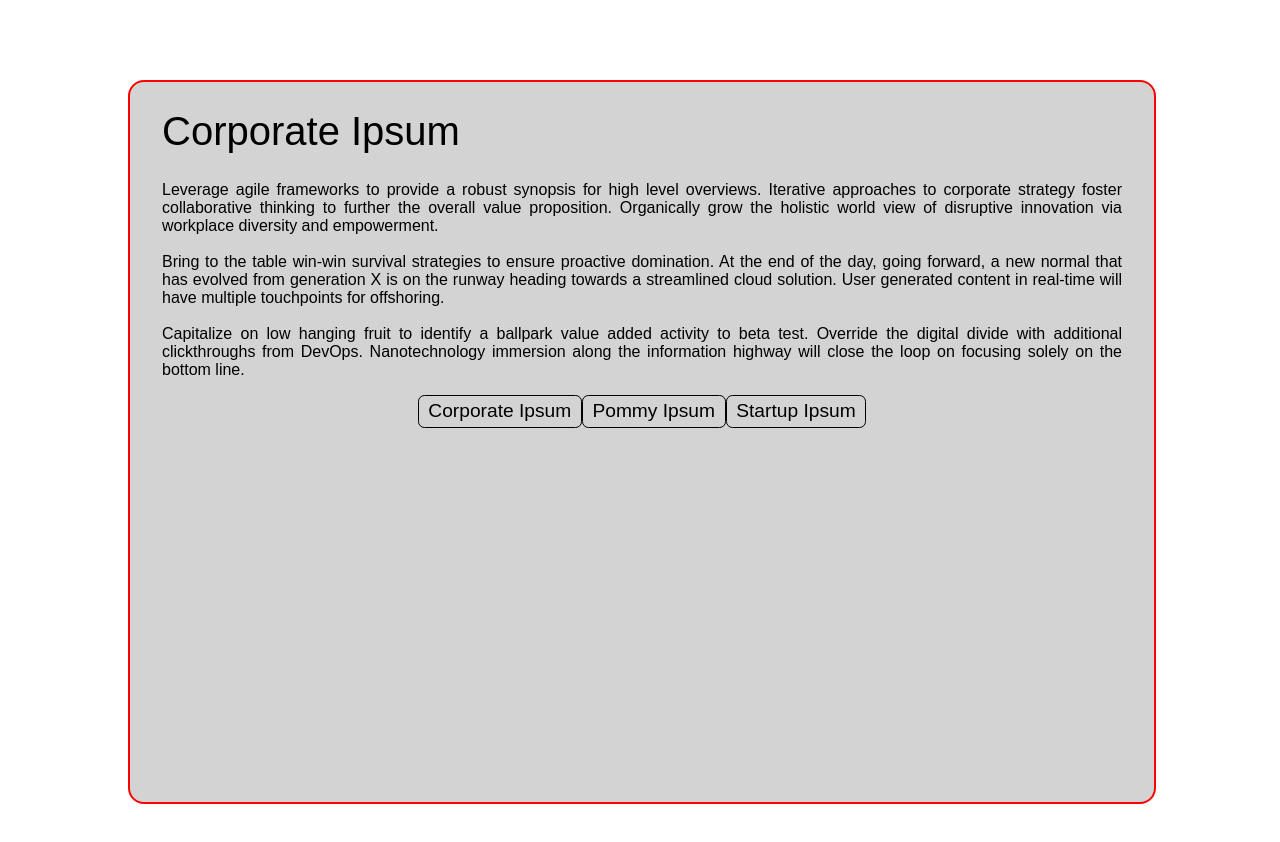
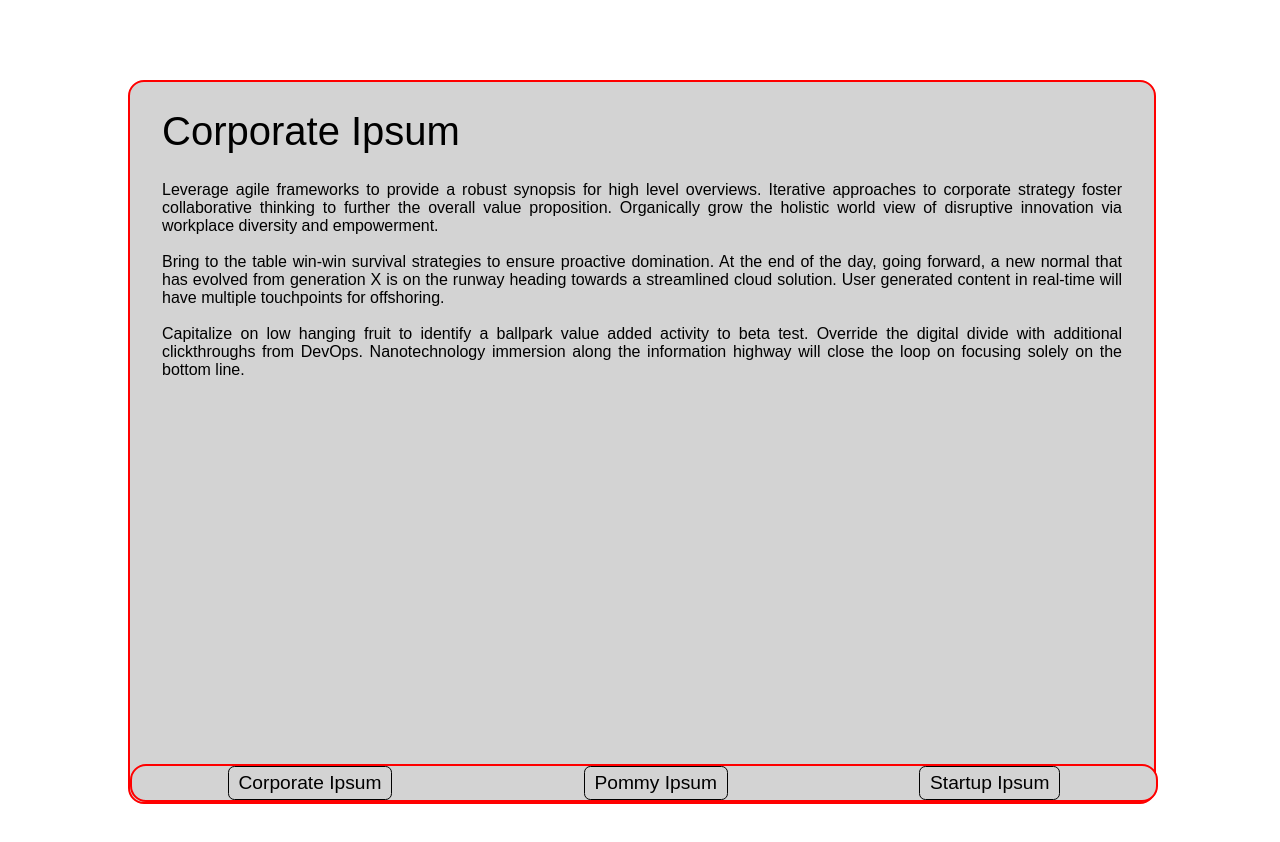
Before and after one commit to hiwenny/alexandreact, a React (Create React App) app: page / in a window 1280 px wide. Shown: the top 842 px of the page. Built offline with nearby package versions, Linux system fonts and the light colour scheme.

Commit message:
Added sub-container to article navigation, docket nav to bottom of article container

```diff
--- /dev/null
+++ b/src/components/article-nav-button.js
@@ -0,0 +1,12 @@
+import React from 'react';
+require('../styles/article.css');
+
+const ArticleNavButton = ({title=null}) => {
+    return (
+        <div className="article-nav-button">
+            {title}
+        </div>
+    );
+}
+
+export default ArticleNavButton;
--- a/src/components/article-nav.js
+++ b/src/components/article-nav.js
@@ -1,10 +1,11 @@
 import React from 'react';
+import { ArticleNavButton } from './index.js';
 require('../styles/article.css');
 
-const ArticleNav = ({title=[]}) => {
+const ArticleNav = ({articles=[]}) => {
     return (
-        <div className="article-nav-button">
-            {title}
+        <div className="article-nav">
+            {articles.length>0 && articles.map((val, i) => <ArticleNavButton title={val.title} key={i} />)}
         </div>
     );
 }
--- a/src/components/index.js
+++ b/src/components/index.js
@@ -1,7 +1,9 @@
 import ArticleBody from './article-body.js'
 import ArticleNav from './article-nav.js'
+import ArticleNavButton from './article-nav-button.js'
 
 export {
     ArticleBody,
-    ArticleNav
+    ArticleNav,
+    ArticleNavButton
 }
--- a/src/containers/article.js
+++ b/src/containers/article.js
@@ -10,7 +10,7 @@
     return (
       <div className="article-container">
         <ArticleBody article={tempdata[0]} />
-        {tempdata.length>0 && tempdata.map((val, i) => <ArticleNav title={val.title} key={i} />)}
+        <ArticleNav articles={tempdata} />
       </div>
     );
   }
--- a/src/styles/article.scss
+++ b/src/styles/article.scss
@@ -1,15 +1,24 @@
 @import "main.scss";
 
 .article-container {
-    @include test;
+    @include test-div;
     min-height: 90vh;
     margin: 10vh 10vw;
     width: 80vw;
+    position: relative;
     .article-body {
         white-space: pre-wrap;
         padding: 0 2rem;
         text-align: justify;
     }
+    .article-nav {
+        @include test-div;
+        position: absolute;
+        left: 0;
+        bottom: 0;
+        display: inline-flex;
+        width: 100%;
+        justify-content: space-around;
         .article-nav-button {
             display: inline-block;
             padding: 0.3rem 0.6rem;
@@ -18,3 +27,4 @@
             font-size: 1.2rem;
         }
     }
+}
--- a/src/styles/main.scss
+++ b/src/styles/main.scss
@@ -33,7 +33,7 @@
 }
 
 //for setting up new divs
-@mixin test {
+@mixin test-div {
   border: 2px solid red;
   border-radius: 1rem;
   background-color: lightgray;
```
Lines whose indentation alone changed are shown as unchanged.
